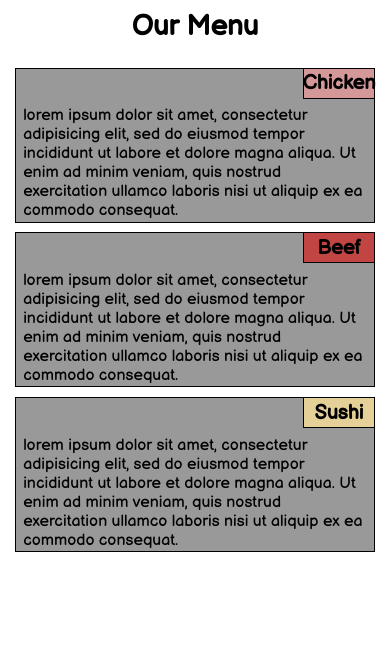
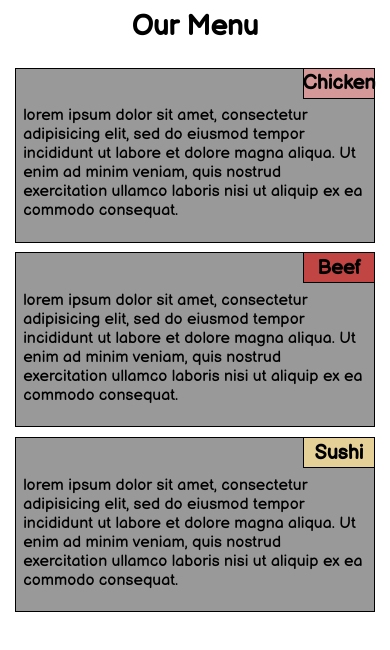
Before and after one commit to LaikaMirklis/coursera-tasks, a plain HTML site: page module2-solution/index.html in a window 390 px wide. Drawn offline with Linux system fonts and the light colour scheme.

Commit message:
Update styles.css

```diff
--- a/module2-solution/css/styles.css
+++ b/module2-solution/css/styles.css
@@ -136,6 +136,6 @@ p {
     width: 20%;
   }
   .dish_block {
-    height: 155px;
+    height: 175px;
   }
 }
```
